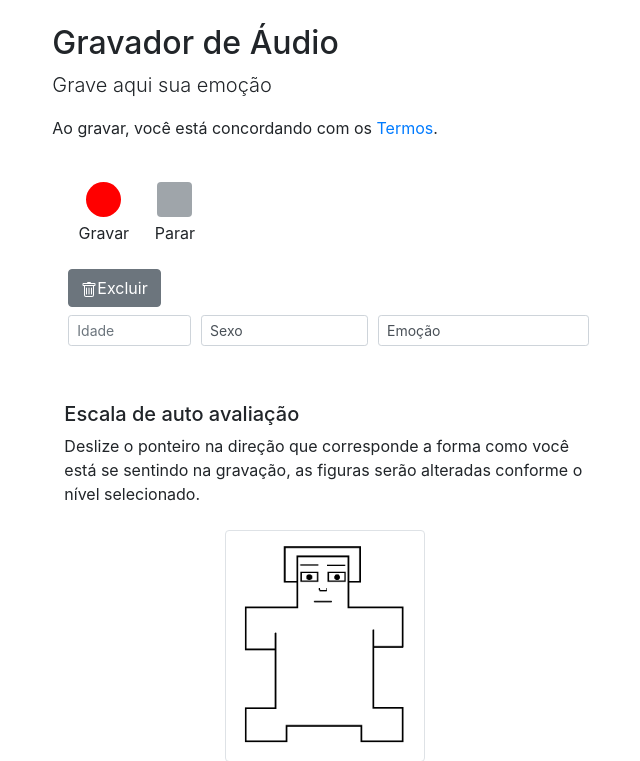
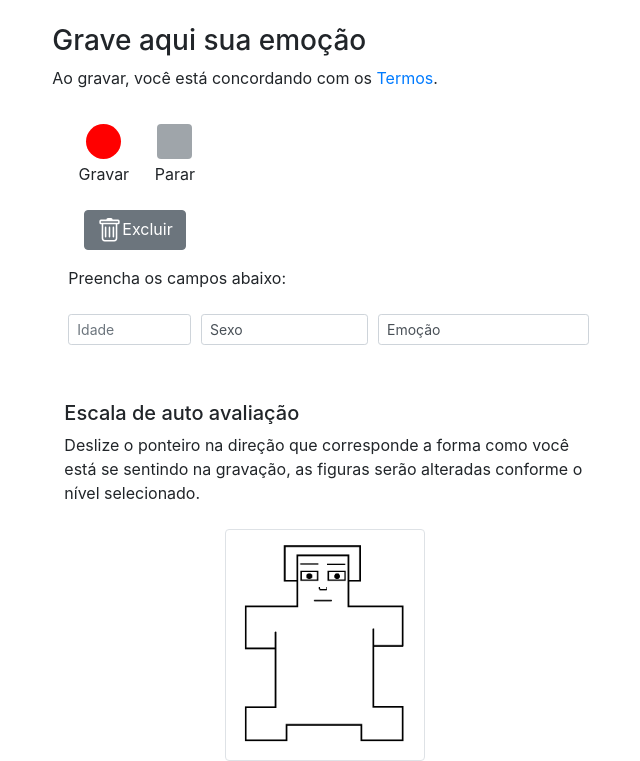
Before and after one commit to rkingeski/emossonicophp, a PHP site: page /views/gravar.php in a window 1280 px wide. Shown: the part 56-817 px from the top of the page, without its empty margins (185-825 px from the left). Run offline with PHP 8.4, Linux system fonts and the light colour scheme; the visitor is signed in with stand-in values (Sample User, id 1).

Commit message:
atualizacaopaginasgravacao

```diff
--- a/views/gravar.php
+++ b/views/gravar.php
@@ -82,31 +82,39 @@ p[type="center"]{
 <body onload="createCaptcha()">
 
     <div class="container mt-4 px-4 col-md-8">
-        <h2>Gravador de Áudio</h2>
-        <p class='lead'>Grave aqui sua emoção</p>
+        <h3>Grave aqui sua emoção</h3>
+
 
         <p>Ao gravar, você está concordando com os <a href="termo">Termos</a>.</p>
 
 
 
-		<div class="container mt-4 px-2 col-md-8 m-2">
+		<div class="container mt-3 px-2 col-md-8 m-2">
+
+		<div class="gravador">
 
 			<div class="btn-toolbar" role="toolbar" aria-label="Toolbar with button groups">
-				<div><button id="recButton" type="record" class="notRec">Gravar</button> <p type="center">Gravar</p> </div>
-				<div><button id="parar" type="stop" class="btn btn-secondary" disabled>Parar</button>  <p type="center">Parar</p> </div>
+					<div><button id="recButton" type="record" class="notRec">Gravar</button> <p type="center">Gravar</p> </div>
+					<div><button id="parar" type="stop" class="btn btn-secondary" disabled>Parar</button>  <p type="center">Parar</p> </div>
+
 			</div>
 
 			<div id='audiofiles' class="container mt-2 px-2 col-md-8 m-2 mb-2"></div>
 
-			<button id="excluir" class='btn btn-secondary'><span class='bi bi-trash'><svg xmlns="http://www.w3.org/2000/svg" width="16" height="16" fill="currentColor" class="bi bi-trash" viewBox="0 0 16 16">
-				<path d="M5.5 5.5A.5.5 0 0 1 6 6v6a.5.5 0 0 1-1 0V6a.5.5 0 0 1 .5-.5zm2.5 0a.5.5 0 0 1 .5.5v6a.5.5 0 0 1-1 0V6a.5.5 0 0 1 .5-.5zm3 .5a.5.5 0 0 0-1 0v6a.5.5 0 0 0 1 0V6z"/>
-				<path fill-rule="evenodd" d="M14.5 3a1 1 0 0 1-1 1H13v9a2 2 0 0 1-2 2H5a2 2 0 0 1-2-2V4h-.5a1 1 0 0 1-1-1V2a1 1 0 0 1 1-1H6a1 1 0 0 1 1-1h2a1 1 0 0 1 1 1h3.5a1 1 0 0 1 1 1v1zM4.118 4 4 4.059V13a1 1 0 0 0 1 1h6a1 1 0 0 0 1-1V4.059L11.882 4H4.118zM2.5 3V2h11v1h-11z"/>
-			  </svg></span>Excluir</button>
+			<button id="excluir" class='btn btn-secondary ml-3'><span class='bi bi-trash'><svg xmlns="http://www.w3.org/2000/svg" width="25" height="25" fill="currentColor" class="bi bi-trash" viewBox="0 0 16 16">
+					<path d="M5.5 5.5A.5.5 0 0 1 6 6v6a.5.5 0 0 1-1 0V6a.5.5 0 0 1 .5-.5zm2.5 0a.5.5 0 0 1 .5.5v6a.5.5 0 0 1-1 0V6a.5.5 0 0 1 .5-.5zm3 .5a.5.5 0 0 0-1 0v6a.5.5 0 0 0 1 0V6z"/>
+					<path fill-rule="evenodd" d="M14.5 3a1 1 0 0 1-1 1H13v9a2 2 0 0 1-2 2H5a2 2 0 0 1-2-2V4h-.5a1 1 0 0 1-1-1V2a1 1 0 0 1 1-1H6a1 1 0 0 1 1-1h2a1 1 0 0 1 1 1h3.5a1 1 0 0 1 1 1v1zM4.118 4 4 4.059V13a1 1 0 0 0 1 1h6a1 1 0 0 0 1-1V4.059L11.882 4H4.118zM2.5 3V2h11v1h-11z"/>
+					</svg></span>Excluir</button>
+
+		</div>
 
 
-        <form id='form' action="upload.php" method='post' name='formu' enctype="multipart/form-data" onsubmit="validateCaptcha()">
+        <form id='form' class="mt-3" action="upload.php" method='post' name='formu' enctype="multipart/form-data" onsubmit="validateCaptcha()">
 			<input type="hidden" name="_token" value="<?php echo $_SESSION['token'] ?>">
 			<input type="hidden" name="forma" value="natural">
+
+			<p>Preencha os campos abaixo:</p>
+
 			<div class="form-row">
                 <div class="col-sm-3 mt-2">
 					<input id="idade" name="idade" type="number" min="18" max="100" placeholder="Idade" class='form-control form-control-sm' required>
@@ -147,7 +155,7 @@ p[type="center"]{
 
 		</div>
 
-		<div class="mt-5 px-2 col-md-8 m-1"><h5>Escala de auto avaliação</h5>
+		<div class="container mt-5 px-2 col-md-8 m-1"><h5>Escala de auto avaliação</h5>
 		<p>
 			Deslize o ponteiro na direção que corresponde a forma como você está se sentindo na gravação, as figuras serão alteradas conforme o nível selecionado.
 		</p>
```
Also changed, not shown: index.php (+13 -4 lines), views/gravarinduzidas.php (+39 -20 lines).
